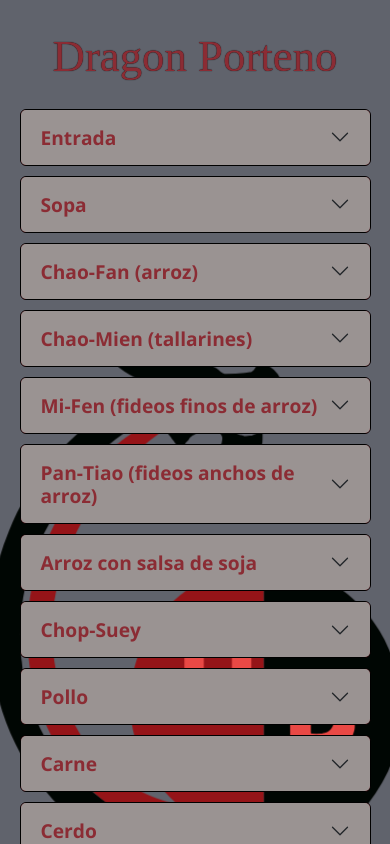
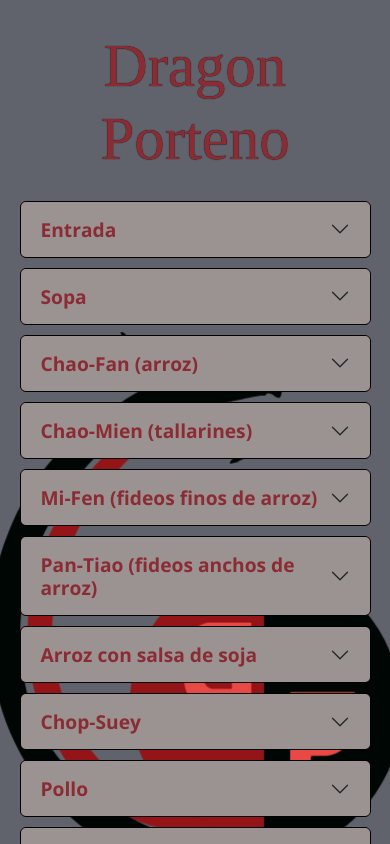
Before and after one commit to hvgomiranda/menuDragonPorteno, a React (Create React App) app: page / in a window 390 px wide. Built offline with nearby package versions, Linux system fonts and the light colour scheme; the HTML template or start-up script is replaced by a standard one; a web font is replaced by a local one.

Commit message:
Commit 7b: cambio del tamanño del título

```diff
--- a/src/components/header/header.css
+++ b/src/components/header/header.css
@@ -11,6 +11,6 @@
 
 @media (max-width: 425px){
     .title{
-        font-size: 2.8rem;
+        font-size: 3.8rem;
     }
 }
```
